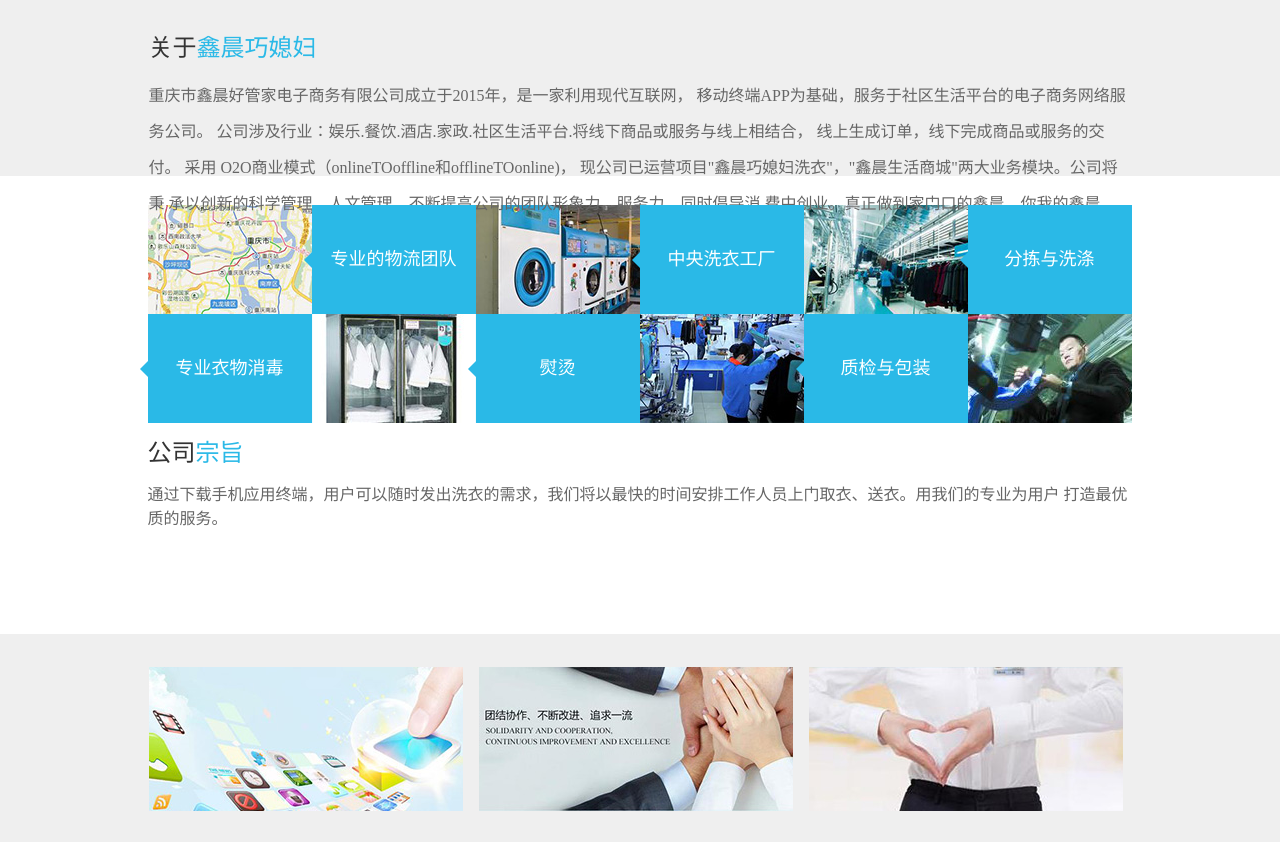
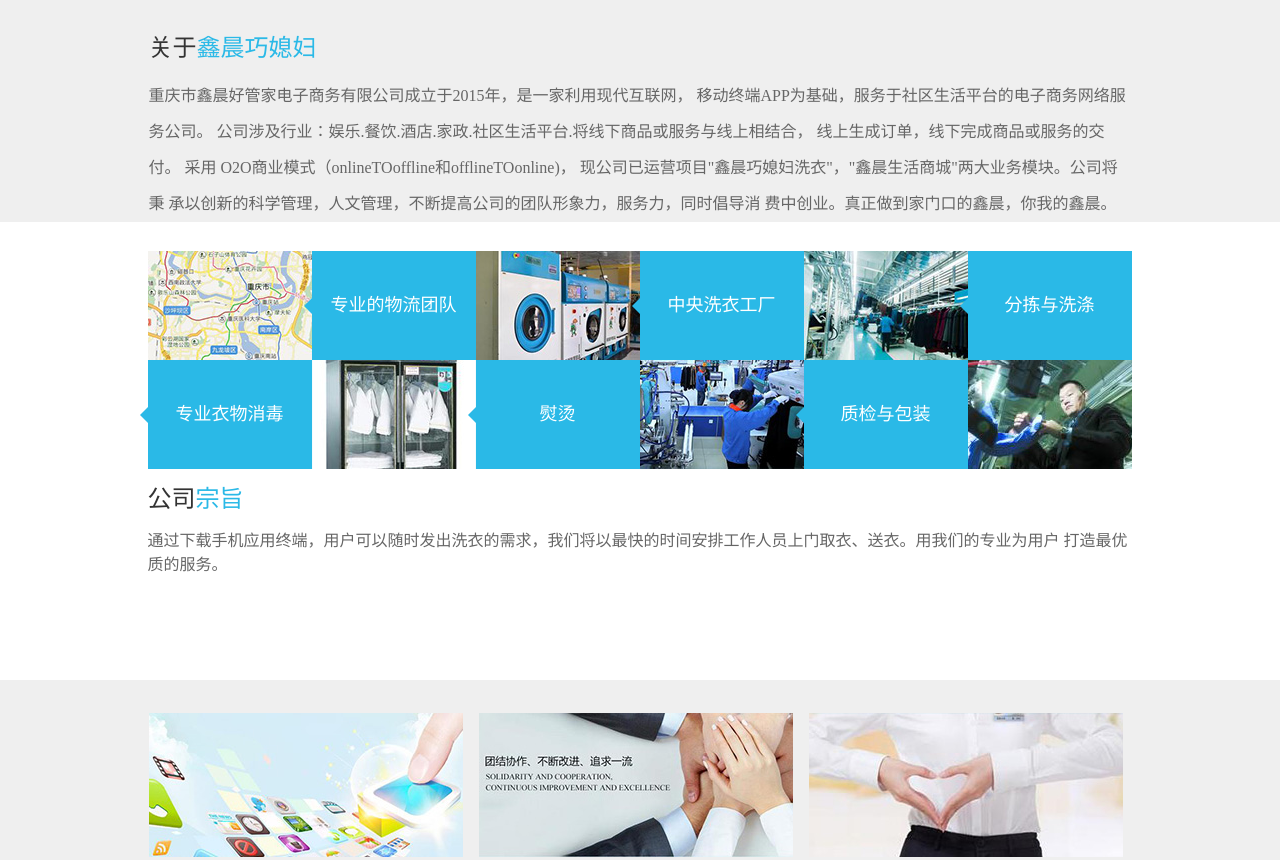
Before and after one commit to onloner2012/qiaoxifu, a plain HTML site: page about.html in a window 1280 px wide. Shown: the top 860 px of the page. Drawn offline with Linux system fonts and the light colour scheme; files that its build step writes are made by us from their sources.

Commit message:
pages add height:auto

```diff
--- a/style/pages.css
+++ b/style/pages.css
@@ -1,5 +1,5 @@
 /*----------关于我们----------*/
-.conbox1_wrap{ height:176px; width:100%; background:#efefef; border-top:0px solid #29b9e7;}
+.conbox1_wrap{ height:auto; width:100%; background:#efefef; border-top:0px solid #29b9e7;}
 .conbox1{width:983px; margin:0 auto; padding:18px 0 0 0;}
 .conboxp1{ font-size:24px; color:#333333; line-height:60px;}
 .conboxp1 span{ color:#2ab9e7;}
```
